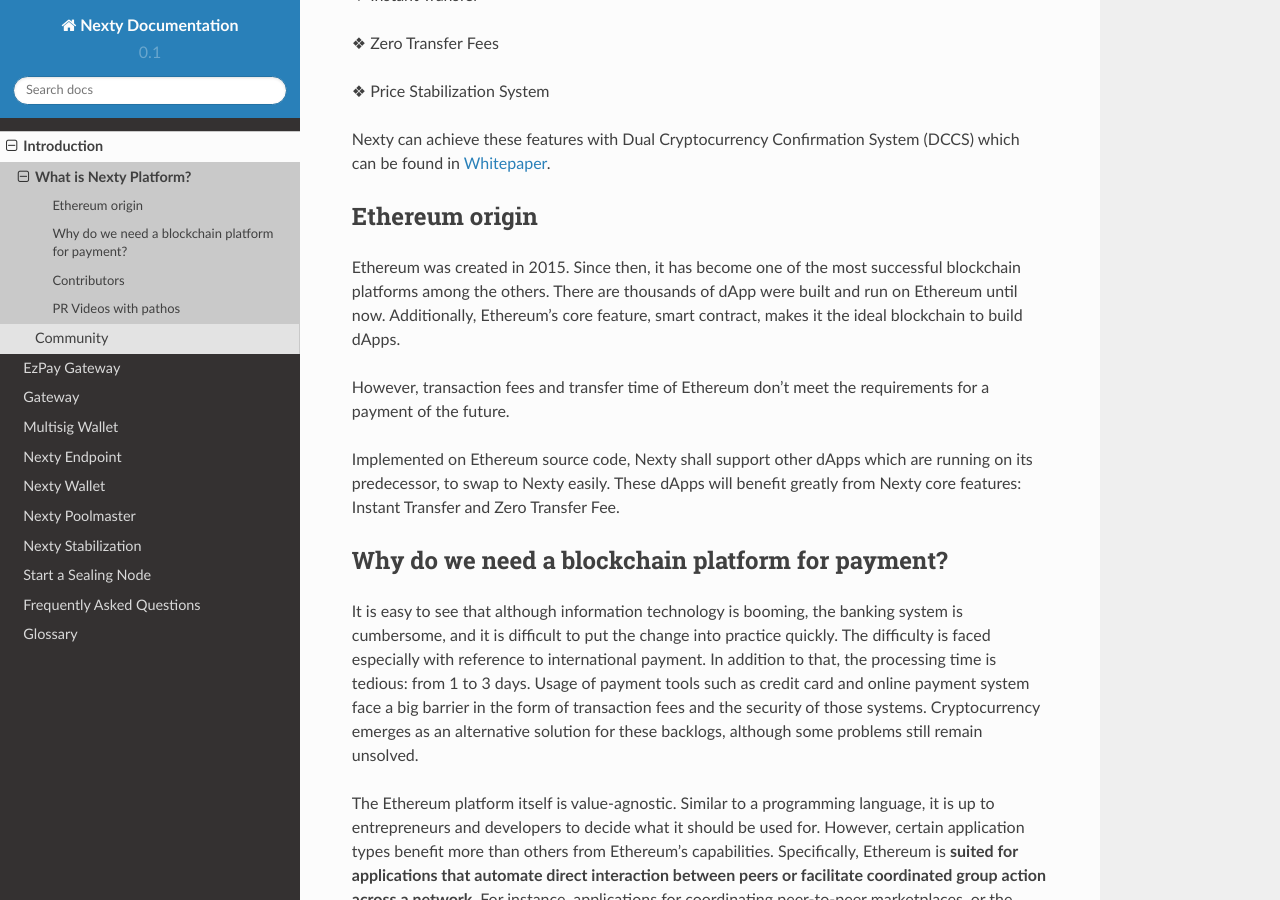
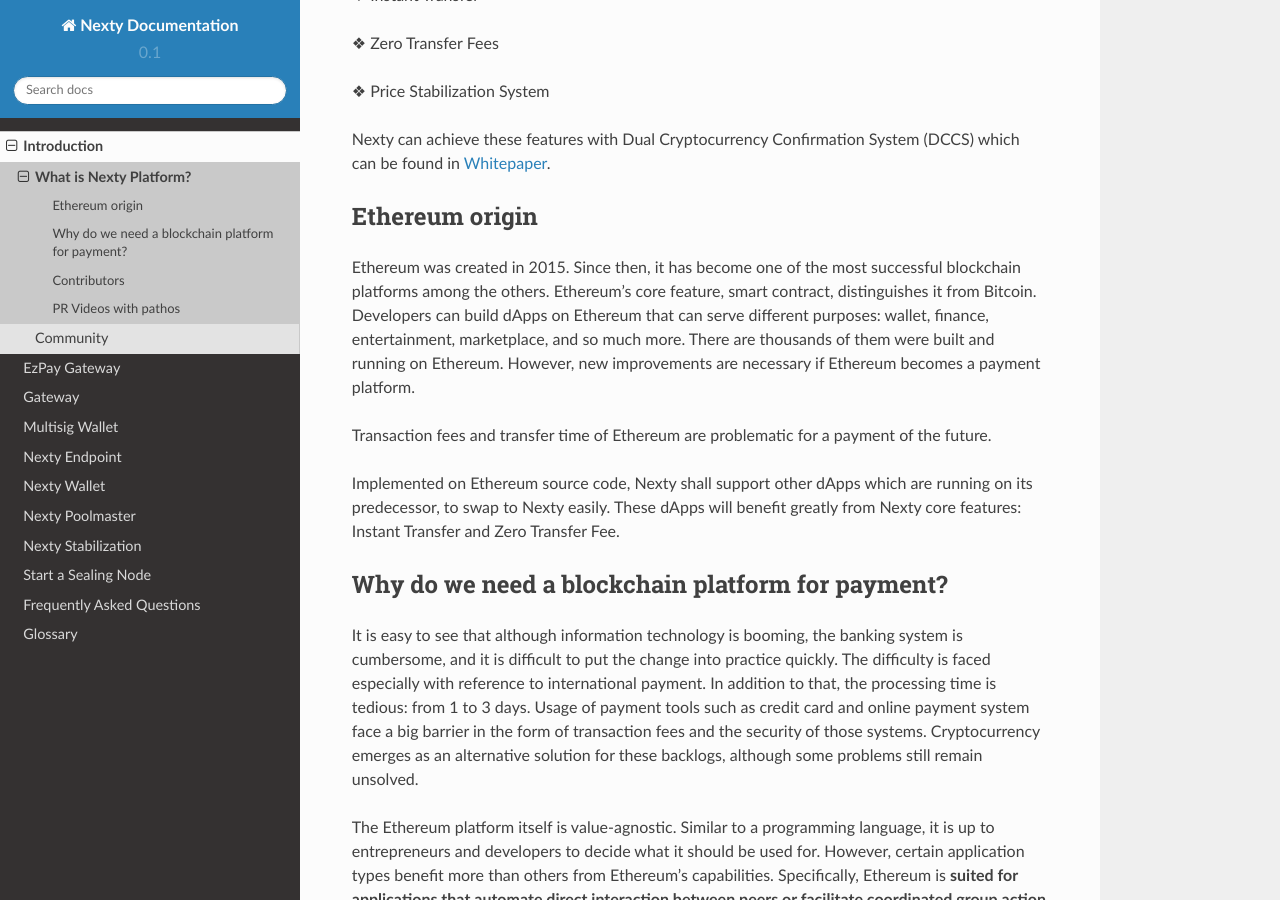
Before and after one commit to nextyio/nextydocument, a Sphinx documentation site: the page built from source/introduction/what-is-nexty-platform.rst, in a window 1280 px wide and 900 px high, scrolled down 368 px. Built offline with Sphinx 7.4.7 and the Read the Docs theme 2.0.0, drawn with Linux system fonts in a browser that asks for light colours.

Commit message:
Edited Ethereum origins

```diff
--- a/source/introduction/what-is-nexty-platform.rst
+++ b/source/introduction/what-is-nexty-platform.rst
@@ -16,9 +16,9 @@
 Ethereum origin
 ================================================================================
 
-Ethereum was created in 2015. Since then, it has become one of the most successful blockchain platforms among the others. There are thousands of dApp were built and run on Ethereum until now. Additionally, Ethereum's core feature, smart contract, makes it the ideal blockchain to build dApps.
+Ethereum was created in 2015. Since then, it has become one of the most successful blockchain platforms among the others. Ethereum’s core feature, smart contract, distinguishes it from Bitcoin. Developers can build dApps on Ethereum that can serve different purposes: wallet, finance, entertainment, marketplace, and so much more. There are thousands of them were built and running on Ethereum. However, new improvements are necessary if Ethereum becomes a payment platform.
 
-However, transaction fees and transfer time of Ethereum don't meet the requirements for a payment of the future.
+Transaction fees and transfer time of Ethereum are problematic for a payment of the future.
 
 Implemented on Ethereum source code, Nexty shall support other dApps which are running on its predecessor, to swap to Nexty easily. These dApps will benefit greatly from Nexty core features: Instant Transfer and Zero Transfer Fee.
 
```
